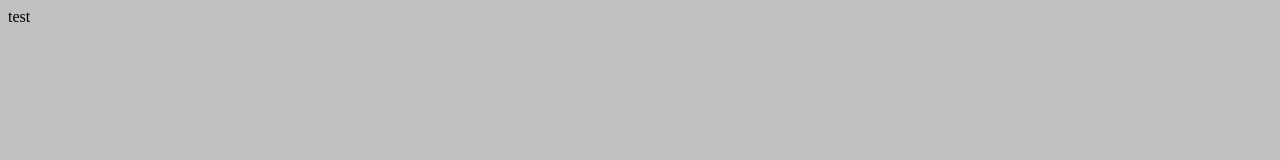
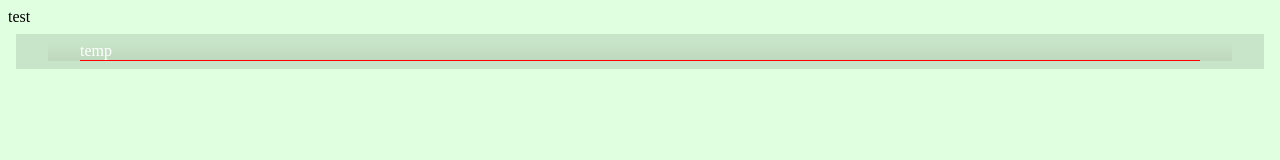
Before and after one commit to Flarebrass/Flarebrass.github.io, a plain HTML site: page index.html in a window 1280 px wide. Drawn offline with Linux system fonts and the light colour scheme.

Commit message:
Custom Elements work!

```diff
--- a/index.css
+++ b/index.css
@@ -1,3 +1,49 @@
 body {
-    background-color: #c0c0c0;
+    background-color: #e0ffe0;
 }
+
+/*
+body /deep/ div {
+    border-top: 5px solid #0000ff;
+}
+
+popup-banner::shadow div {
+    border-top: 5px solid #0000ff;
+}
+*/
+/*
+popup-banner::shadow .popupBannerOuter {
+    margin: 0.5em;
+    padding: 0.5em 2em;
+
+    background-color: rgba(0, 0, 0, 0.1);
+    border: 0px solid #000000;
+    color: #ffffff;
+}
+popup-banner::shadow .popupBannerMiddle {
+    padding: 0 2em;
+
+    background-image: linear-gradient(rgba(0, 0, 0, 0) 0em, rgba(0, 0, 0, 0.2) 4em, rgba(0, 0, 0, 0.2) calc(100% - 4em), rgba(0, 0, 0, 0) 100%);
+}
+popup-banner::shadow .popupBannerInner {
+    border: 0px solid #ff0000;
+    border-bottom-width: 1px;
+}
+*/
+popup-banner .popupBannerOuter {
+    margin: 0.5em;
+    padding: 0.5em 2em;
+
+    background-color: rgba(0, 0, 0, 0.1);
+    border: 0px solid #000000;
+    color: #ffffff;
+}
+popup-banner .popupBannerMiddle {
+    padding: 0 2em;
+
+    background-image: linear-gradient(rgba(0, 0, 0, 0) 0em, rgba(0, 0, 0, 0.2) 4em, rgba(0, 0, 0, 0.2) calc(100% - 4em), rgba(0, 0, 0, 0) 100%);
+}
+popup-banner .popupBannerInner {
+    border: 0px solid #ff0000;
+    border-bottom-width: 1px;
+}
--- a/index.html
+++ b/index.html
@@ -1,9 +1,10 @@
 <html>
 <head>
-    <link rel="stylesheet" type="text/css" href="index.css" />
+    <link rel="stylesheet" type="text/css" href="./index.css" />
 </head>
 <body>
     <div>test</div>
-    <script src="index.js"></script>
+    <popup-banner text="The enemy has taken over our base!">temp</popup-banner>
+    <script src="./index.js"></script>
 </body>
 </html>
--- a/index.js
+++ b/index.js
@@ -1,8 +1,60 @@
-window.Flarebrass = {};
-var Flarebrass = window.Flarebrass;
-Flarebrass.testAlert = function()
+function defineNamespace()
 {
-    alert("test");
+    window.Flarebrass = {};
+    var flare = window.Flarebrass;
+
+    flare.register = {};
+    flare.register.registerAll = function()
+    {
+        flare.register.htmltags();
+    };
+    flare.register.htmltags = function()
+    {
+        /*
+        var popupBanner = Object.create(HTMLElement.prototype);
+        popupBanner.createdCallback = function(input)
+        {
+            this.innerHTML = "<div class='popupBanner'>Some text here." + input + "</div>"
+        };
+        document.registerElement('popup-banner', {prototype: popupBanner});
+        */
+        class PopupBanner extends HTMLElement
+        {
+            constructor()
+            {
+                super();
+                //var shadow = this.attachShadow({mode: 'open'});
+
+                var outer = document.createElement('div');
+                outer.classList.add('popupBannerOuter');
+                var middle = document.createElement('div');
+                middle.classList.add('popupBannerMiddle');
+                var inner = document.createElement('div');
+                inner.classList.add('popupBannerInner');
+                middle.appendChild(inner);
+                outer.appendChild(middle);
+
+                //var text = this.getAttribute('text');
+                //inner.textContent = text;
+
+                //var content = document.createElement('content');
+                //inner.appendChild(content);
+
+                var text = this.textContent;
+                this.textContent = '';
+                inner.textContent = text;
+
+                //shadow.appendChild(outer);
+                this.appendChild(outer);
+            }
+        }
+        customElements.define('popup-banner', PopupBanner);
+    };
+
+    flare.initAll = function()
+    {
+        flare.register.registerAll();
+    };
 }
-
-Flarebrass.testAlert();
+defineNamespace();
+window.Flarebrass.initAll();
```
